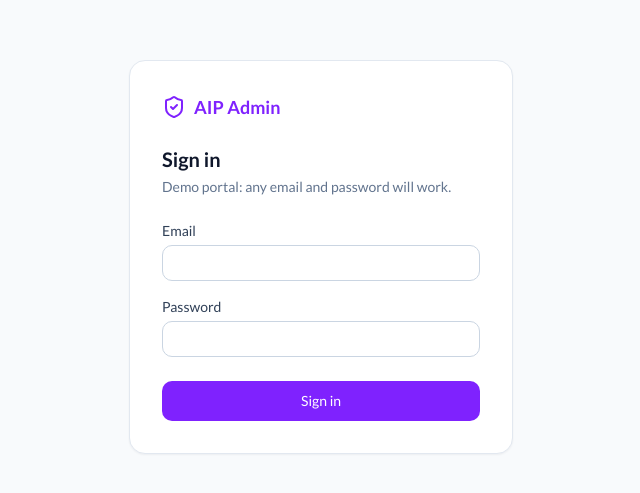
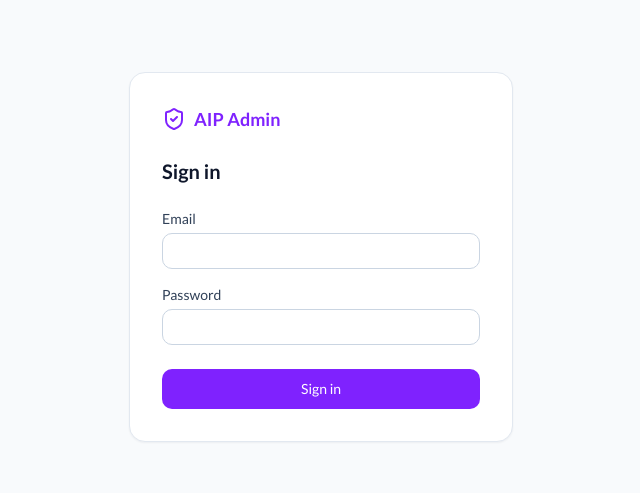
Before and after one commit to itdcoronation/aip-showcase, a Next.js app: page /admin/login in a window 1280 px wide. Shown: the part 143-636 px from the top of the page, without its empty margins (319-959 px from the left). Built offline with nearby package versions, Linux system fonts and the light colour scheme.

Commit message:
removing demo line

```diff
--- a/src/app/admin/login/page.tsx
+++ b/src/app/admin/login/page.tsx
@@ -37,7 +37,7 @@ export default function AdminLoginPage() {
         </div>
         <h1 className="text-xl font-semibold text-slate-900">Sign in</h1>
         <p className="mb-6 mt-1 text-sm text-slate-500">
-          Demo portal: any email and password will work.
+
         </p>
 
         <label className="mb-1 block text-sm font-medium text-slate-700" htmlFor="email">
```
